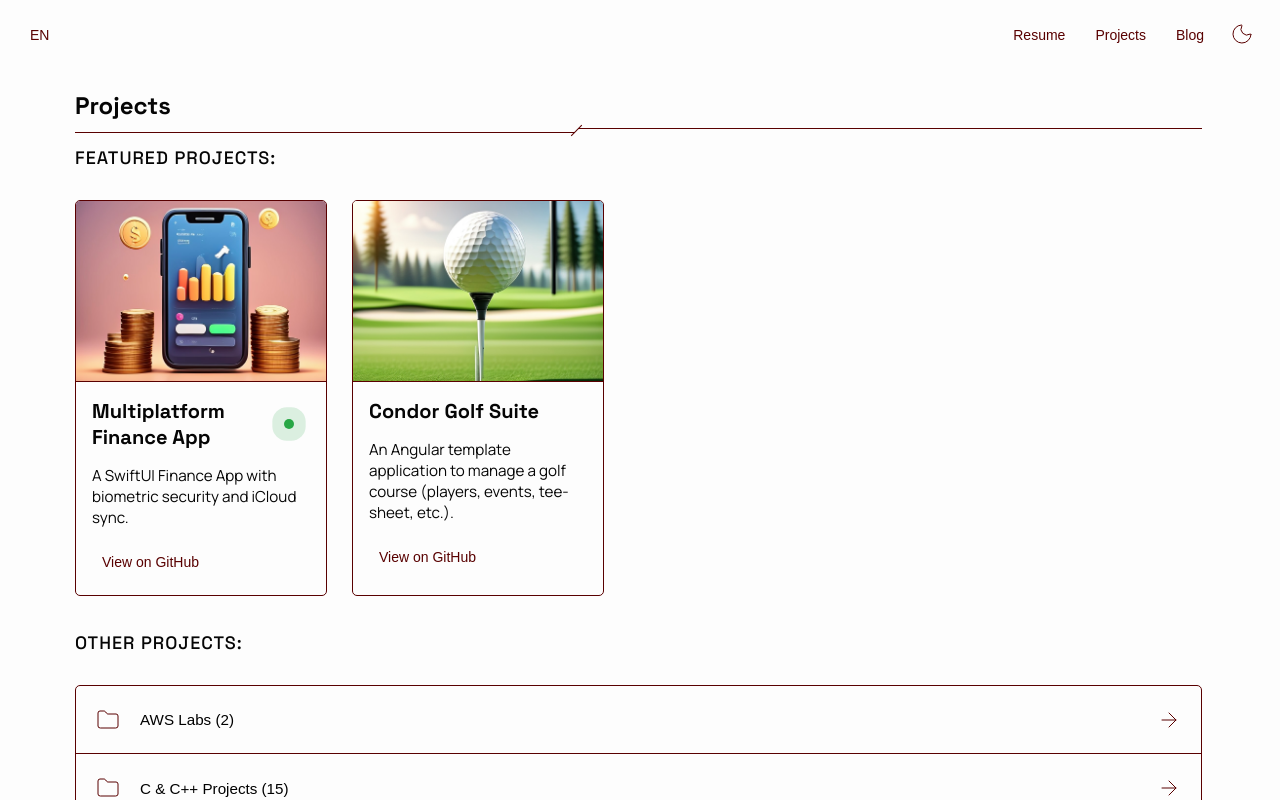
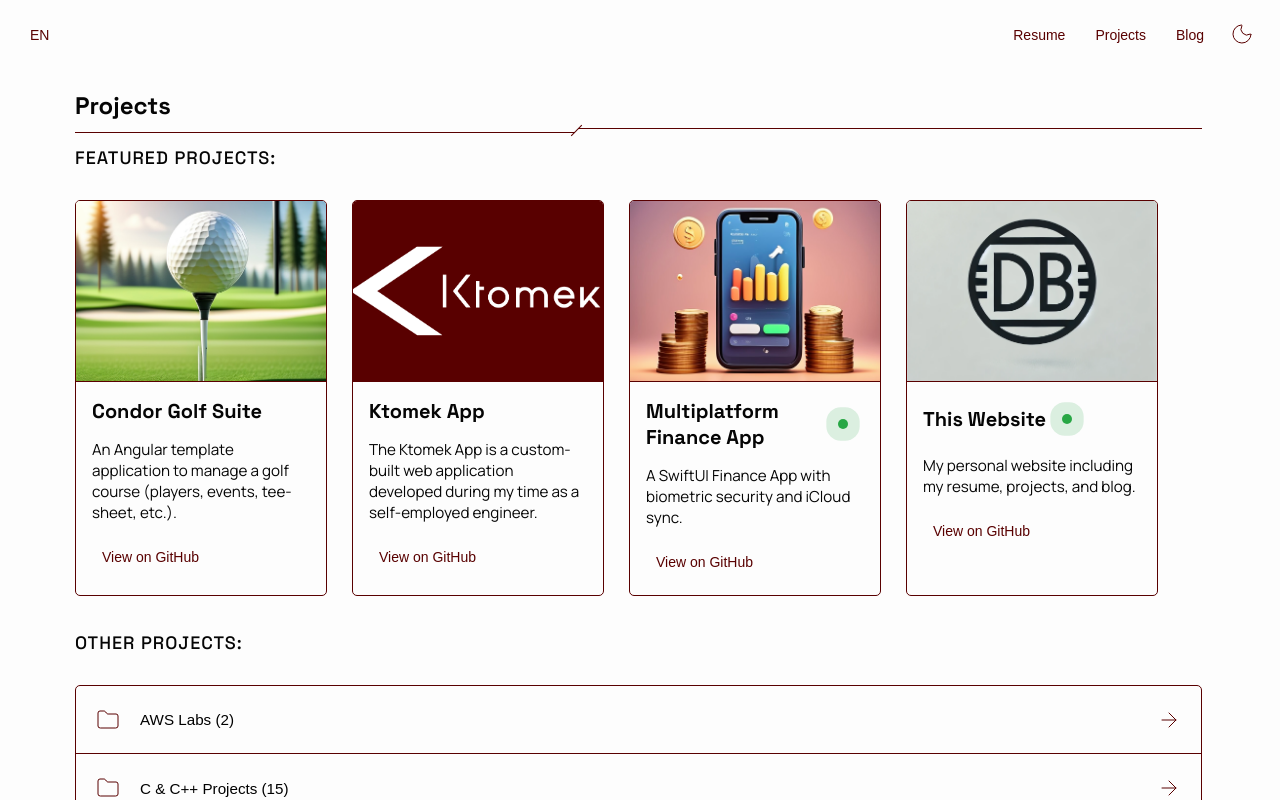
Before and after one commit to dlblak03/daltonlblake, a SvelteKit app: page /projects in a window 1280 px wide. Built offline with nearby package versions, Linux system fonts and the light colour scheme.

Commit message:
Added projects and fixed npm

```diff
--- a/package.json
+++ b/package.json
@@ -14,7 +14,7 @@
 		"lint": "prettier --check ."
 	},
 	"devDependencies": {
-		"@sveltejs/adapter-netlify": "^0.0.13",
+		"@sveltejs/adapter-netlify": "^4.4.0",
 		"@sveltejs/kit": "^2.20.4",
 		"@sveltejs/vite-plugin-svelte": "^5.0.0",
 		"@tailwindcss/vite": "^4.0.0",
--- a/src/routes/projects/+page.svelte
+++ b/src/routes/projects/+page.svelte
@@ -65,8 +65,51 @@
 				status: 'Abgeschlossen',
 				link: 'https://github.com/dlblak03/Condor-Golf-Suite'
 			}
+		},
+		{
+			en: {
+				thumbnail: '/ktomek_white_logo_color_background_horizontal.png',
+				name: 'Ktomek App',
+				description:
+					'The Ktomek App is a custom-built web application developed during my time as a self-employed engineer.',
+				status: 'Completed',
+				link: 'https://github.com/dlblak03/ktomek'
+			},
+			de: {
+				thumbnail: '/ktomek_white_logo_color_background_horizontal.png',
+				name: 'Ktomek Anwendung',
+				description:
+					'Die Ktomek App ist eine maßgeschneiderte Webanwendung, die ich während meiner Zeit als selbständiger Ingenieur entwickelt habe.',
+				status: 'Abgeschlossen',
+				link: 'https://github.com/dlblak03/ktomek'
+			}
+		},
+		{
+			en: {
+				thumbnail: '/favicon.png',
+				name: 'This Website',
+				description:
+					'My personal website including my resume, projects, and blog.',
+				status: 'In Progress',
+				link: 'https://github.com/dlblak03/daltonlblake'
+			},
+			de: {
+				thumbnail: '/favicon.png',
+				name: 'Diese Website',
+				description:
+					'Meine persönliche Website mit meinem Lebenslauf, meinen Projekten und meinem Blog.',
+				status: 'In Arbeit',
+				link: 'https://github.com/dlblak03/daltonlblake'
+			}
 		}
 	];
+
+	if($language == "EN") {
+		featuredProjects.sort((project: any, projectTwo: any) => { return project.en.name.localeCompare(projectTwo.en.name)})
+	}
+	else if($language == "DE") {
+		featuredProjects.sort((project: any, projectTwo: any) => { return project.de.name.localeCompare(projectTwo.de.name)})
+	}
 
 	let otherFoldersEN = [
 		'AWS Labs',
@@ -182,7 +225,7 @@
 					</p>
 					<button
 						class="primary-button {$dark ? 'dark' : ''}"
-						style="color: {$dark ? 'var(--darktext)' : 'var(--primary)'}; padding: 0; height: 35px;"
+						style="color: {$dark ? 'var(--darktext)' : 'var(--primary)'}; padding: 0; height: 35px; margin-top: auto;"
 					>
 						<a
 							href={project.en.link}
--- a/svelte.config.js
+++ b/svelte.config.js
@@ -8,7 +8,7 @@ const config = {
 	preprocess: vitePreprocess(),
 
 	kit: {
-		adapter: adapter()
+		adapter: adapter({})
 	}
 };
 
```
Also changed, not shown: static/ktomek_white_logo_color_background_horizontal.png (added), 1 other file (tests, documents, lock files or other folders).
